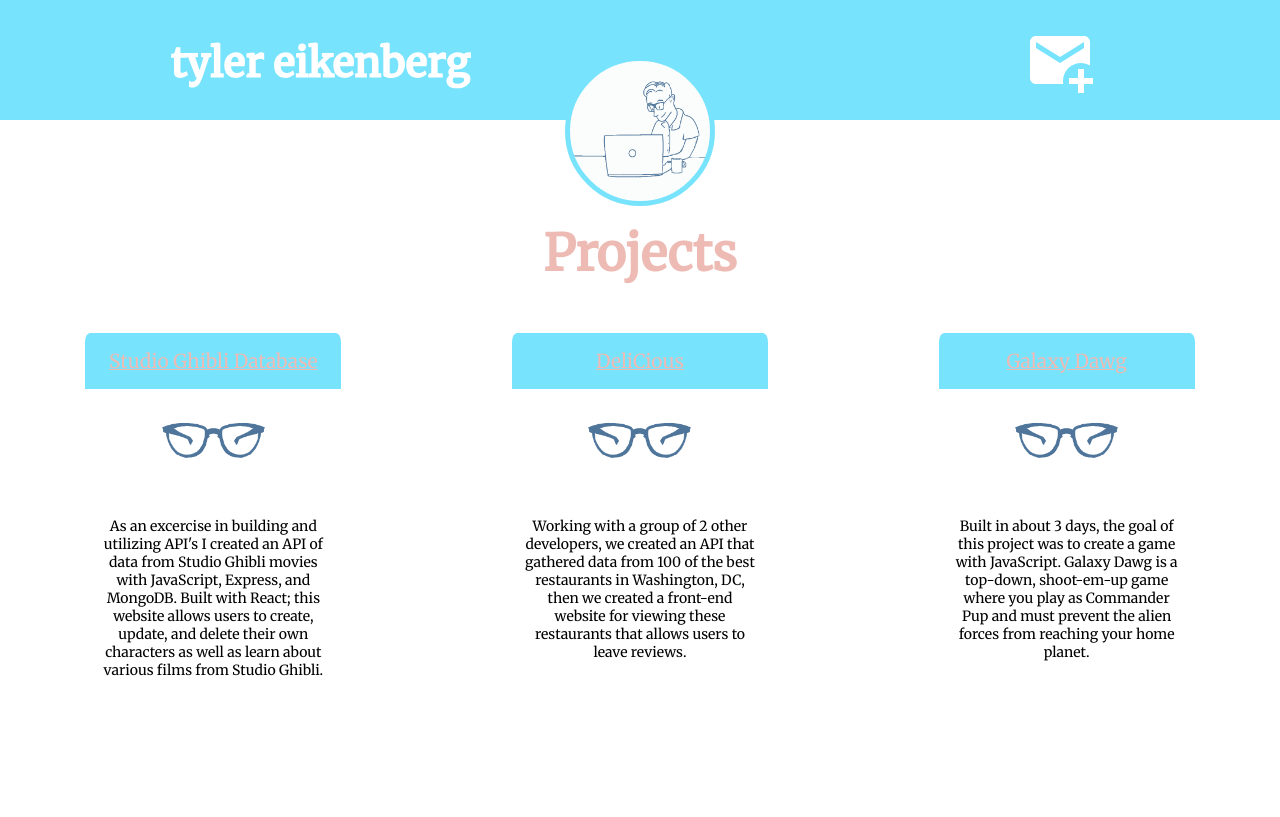
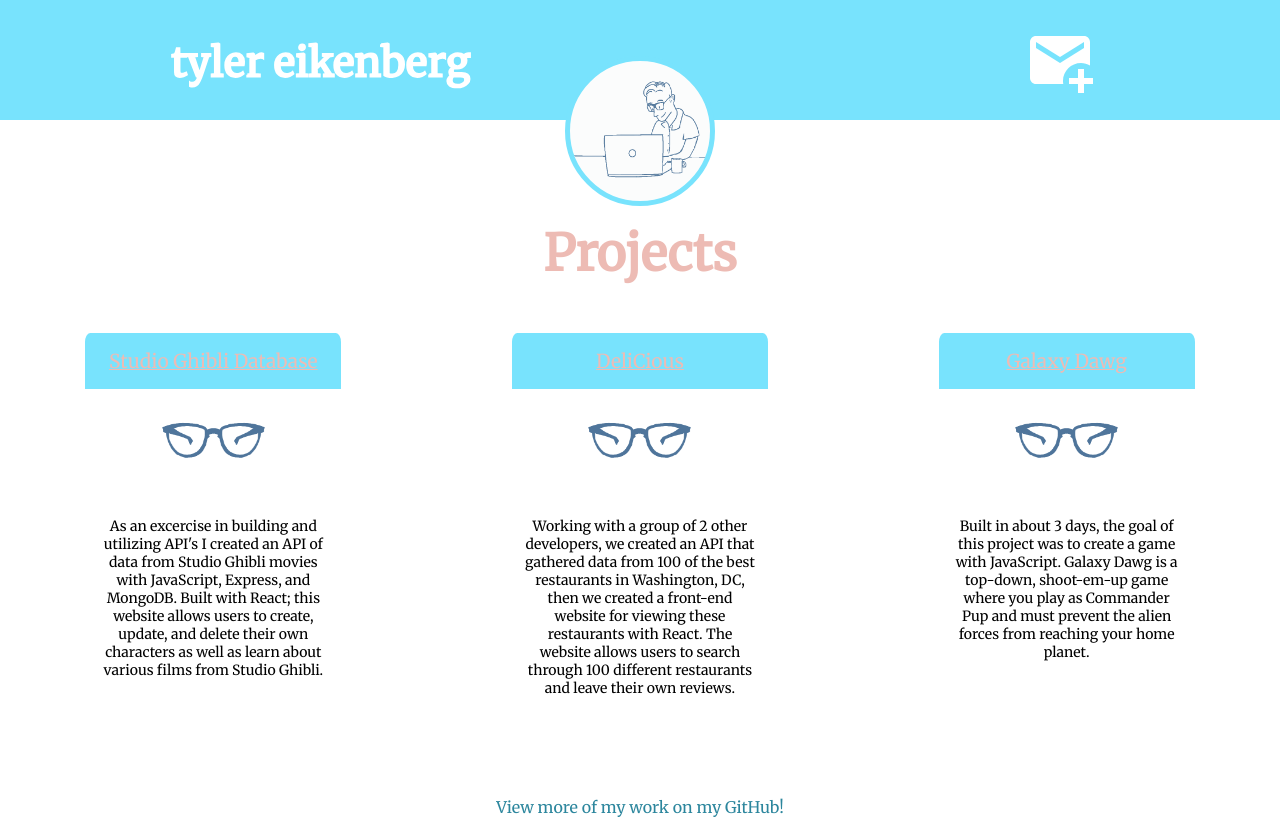
Before and after one commit to TylerEikenberg/Tyler-Eikenberg-Portfolio-Website, a React (Create React App) app: page /projects in a window 1280 px wide. Built offline with nearby package versions, Linux system fonts and the light colour scheme.

Commit message:
adjusting placement

```diff
--- a/src/App.css
+++ b/src/App.css
@@ -162,25 +162,30 @@ a {
 
 .details-objects-container {
   display: flex;
+  /* margin: 0 10vw 0 1vw; */
 }
 
 @media screen and (max-width: 425px) {
   .details-box {
     width: 90vw;
-    margin: 0vh 1vw 0 1vw;
     font-size: 12px;
   }
   .link-container {
     flex-direction: column;
+    margin: 0vh 2vw 0 2vw;
   }
   .link-wrapper {
-    padding-left: 20vw;
+    padding-left: 23vw;
   }
   .tyler-wrapper {
     padding-top: 1vh;
     padding-bottom: 10vh;
     margin: -5vh 0vw 0 0vw;
     overflow-y: hidden;
+  }
+  .details-objects-container {
+    display: flex;
+    margin: 0 10vw 0 1vw;
   }
 
   .home-icons {
--- a/src/Components/TylerGIF/TylerGIF.css
+++ b/src/Components/TylerGIF/TylerGIF.css
@@ -1,5 +1,9 @@
+.tyler-gif-home {
+  z-index: 5;
+}
+
 .tylergif-wrapper {
-  z-index: 5;
+  z-index: 10;
   width: 150px;
   height: 150px;
   border: 5px solid #78e3fd;
@@ -7,6 +11,9 @@
   background-image: url("../../Assets/tyler-typing.GIF");
   background-size: 120%;
   background-repeat: no-repeat;
+}
+.tylergif-wrapper:hover {
+  border-color: #51b6d0;
 }
 
 @media screen and (max-width: 800px) {
--- a/src/Components/TylerGIF/TylerGIF.js
+++ b/src/Components/TylerGIF/TylerGIF.js
@@ -1,8 +1,13 @@
 import React from "react";
 import "./TylerGIF.css";
+import { BrowserRouter as Router, Switch, Route, Link } from "react-router-dom";
 
 const TylerGIF = props => {
-  return <div className="tylergif-wrapper"></div>;
+  return (
+    <Link to="/" className="tyler-gif-home" href="">
+      <div className="tylergif-wrapper"></div>
+    </Link>
+  );
 };
 
 export default TylerGIF;
--- a/src/Pages/Projects.css
+++ b/src/Pages/Projects.css
@@ -27,8 +27,8 @@
   display: flex;
   justify-content: space-between;
   font-family: "Merriweather", serif;
-  /* border: 2px solid black; */
   margin: 2vh 0 0 0;
+  animation: fade-in 0.8s ease-in forwards;
 }
 .projects-header h1 {
   font-size: 50px;
@@ -39,8 +39,29 @@
   margin: 5vh 0 0 0;
   display: flex;
   justify-content: space-around;
+  animation: fade-in 0.8s ease-in forwards;
 }
 
+@keyframes fade-in {
+  0% {
+    opacity: 0;
+  }
+  100% {
+    opacity: 1;
+  }
+}
+
+.more-work-link {
+  display: flex;
+  justify-content: space-between;
+}
+.more-work-link a {
+  color: #2c869d;
+  font-family: "Merriweather", serif;
+}
+.more-work-link a:hover {
+  color: #194b57;
+}
 /**
 |--------------------------------------------------
 | Mid page
@@ -62,6 +83,9 @@
   .home-icons_projects {
     display: none;
   }
+  .more-work-link {
+    padding: 0 0 10vh 0;
+  }
 }
 @media screen and (max-width: 1060px) {
   .projects-container {
--- a/src/Pages/Projects.js
+++ b/src/Pages/Projects.js
@@ -102,8 +102,9 @@ function Projects() {
           </a>
           Working with a group of 2 other developers, we created an API that
           gathered data from 100 of the best restaurants in Washington, DC, then
-          we created a front-end website for viewing these restaurants that
-          allows users to leave reviews.
+          we created a front-end website for viewing these restaurants with
+          React. The website allows users to search through 100 different
+          restaurants and leave their own reviews.
         </Project>
         <Project
           picture={glasses}
@@ -123,6 +124,19 @@ function Projects() {
           your home planet.
         </Project>
       </div>
+
+      <div className="more-work-link">
+        <div></div>
+        <a
+          target="_blank"
+          rel="noopener noreferrer"
+          className="icon-link"
+          href="https://github.com/TylerEikenberg"
+        >
+          View more of my work on my GitHub!
+        </a>
+        <div></div>
+      </div>
     </div>
   );
 }
```
